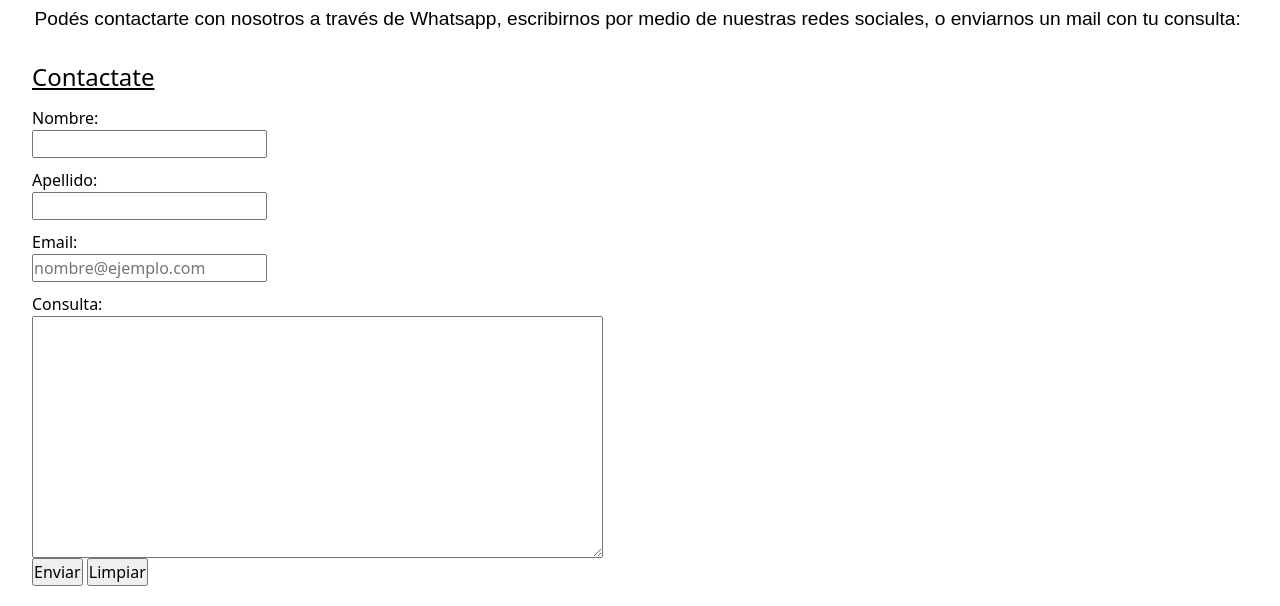
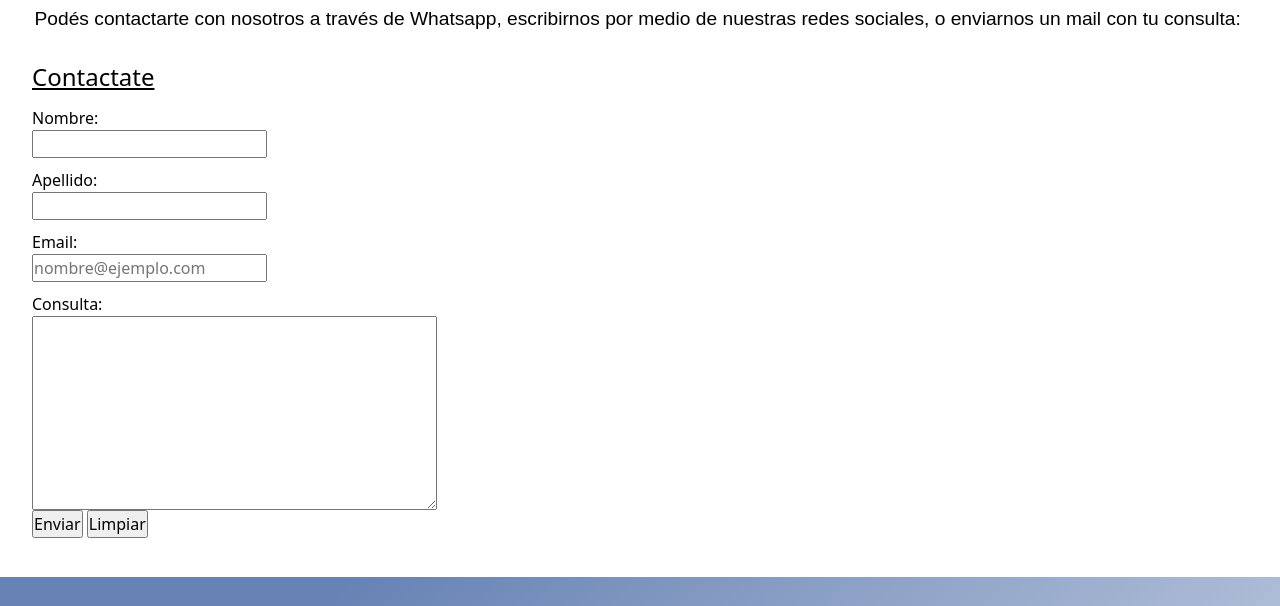
Before and after one commit to IvanLiserre/Proyecto-Web, a website: page contacto.html in a window 1280 px wide. Shown: the part 96-702 px from the top of the page. Drawn offline with nearby package versions, Linux system fonts and the light colour scheme.

Commit message:
Update contacto.html

```diff
--- a/contacto.html
+++ b/contacto.html
@@ -4,7 +4,7 @@
     <meta charset="UTF-8">
     <meta http-equiv="X-UA-Compatible" content="IE=edge">
     <meta name="viewport" content="width=device-width, initial-scale=1">
-    <title>LIMPIALAM-Contacto</title>
+    <title>LIMPIALAM - Contacto</title>
     <meta name="description" content="Empresa de Limpieza Integral">
     <meta name="keywords" content="Limpialam, limpieza, contacto, consultas, presupuesto">
     <link rel="stylesheet" href="estilo.css"/>
@@ -30,7 +30,7 @@
             <label for="email"> Email:</label>
             <input type="email" name="email" placeholder="nombre@ejemplo.com"/>
             <label for="consulta">Consulta:</label>
-            <textarea rows="10" cols="60"></textarea>
+            <textarea rows="8" cols="42"></textarea>
             <input type="submit" value="Enviar">
             <input type="reset" value="Limpiar">
     </form>
```
